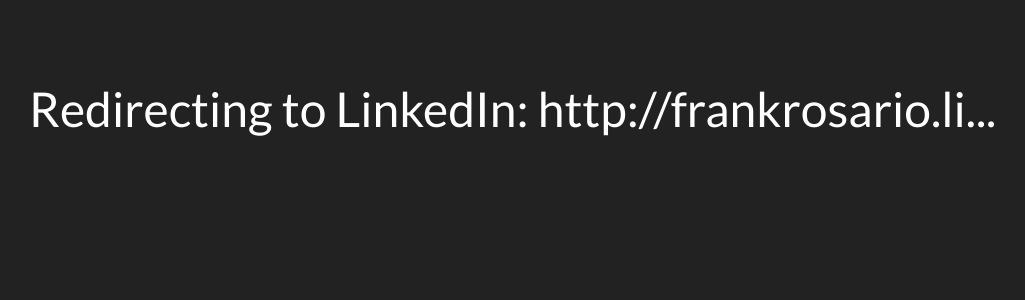
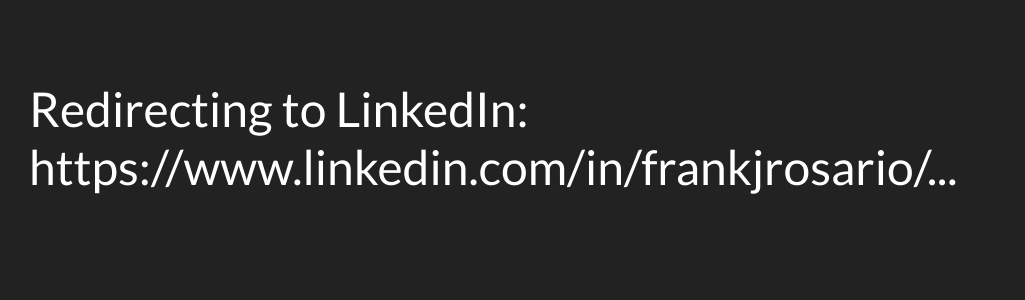
Before and after one commit to fjrosario/fjrosario.github.io, a Next.js app: page /out/linkedin in a window 1280 px wide. Shown: the top 300 px of the page, without its empty margins (51-1076 px from the left). Built offline with nearby package versions, Linux system fonts and the light colour scheme.

Commit message:
Fixed LinkedIn external link

```diff
--- a/src/data/linkArray.js
+++ b/src/data/linkArray.js
@@ -3,7 +3,7 @@
 const masterLinkArray = [
   {
     icon: "fab fa-xl fa-linkedin",
-    originUrl: "http://frankrosario.li",
+    originUrl: "https://www.linkedin.com/in/frankjrosario/",
     title: "LinkedIn",
     directory: ["linkedin", "li"],
   },
```
